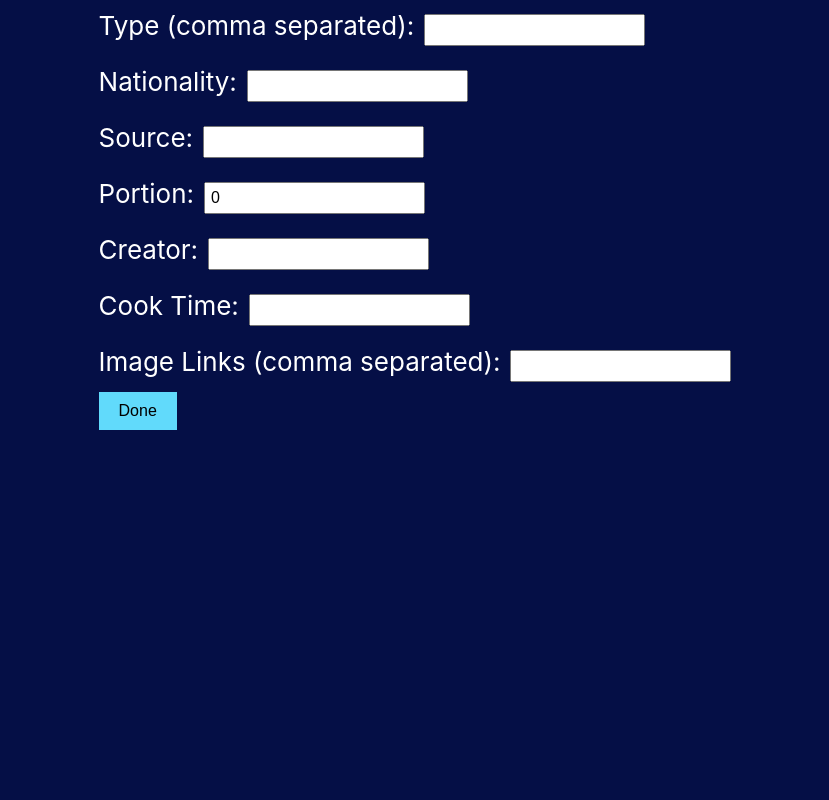
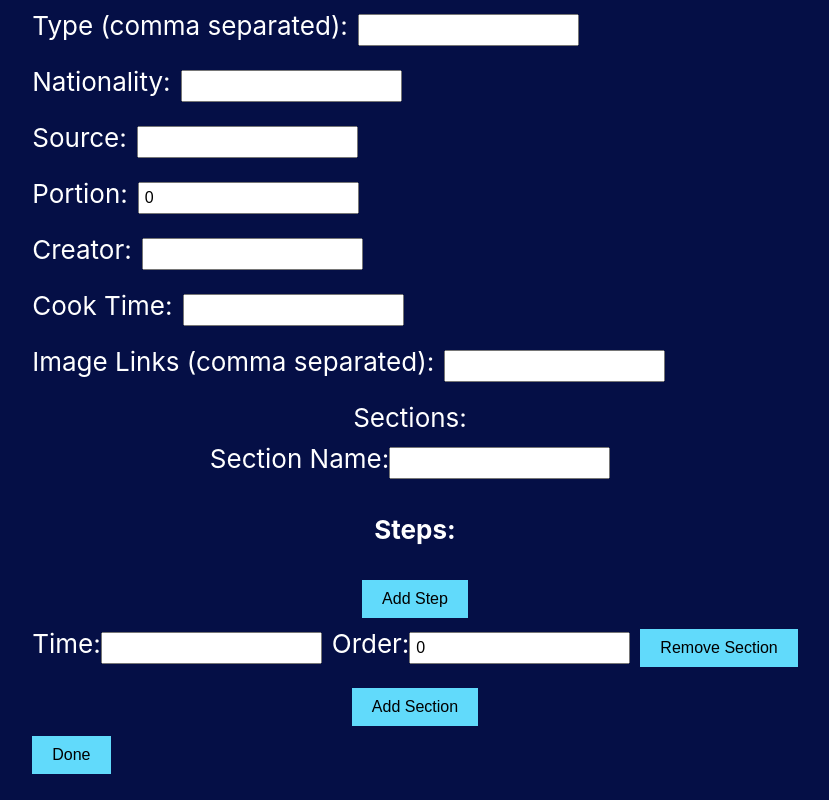
Before and after one commit to Sprytte/recipes-fe, a React (Create React App) app: page /add-recipe in a window 1280 px wide. Shown: the part 453-1253 px from the top of the page, without its empty margins (225-1054 px from the left). Before the commit the page ends 941 px from the top, so only its background shows below. Built offline with nearby package versions, Linux system fonts and the light colour scheme.

Commit message:
add recipe functional!

```diff
--- a/src/Pages/AddRecipe.js
+++ b/src/Pages/AddRecipe.js
@@ -11,7 +11,8 @@ const AddRecipe = () => {
           portion: 0,
           creator: '',
           cookTime: '',
-          imageLinks: ''
+          imageLinks: '',
+          sections: [{name: '', steps: [], time: '', order: 0}]
         });
 
         const handleChange = (e) => {
@@ -28,29 +29,85 @@ const AddRecipe = () => {
           newIngredients[index][name] = value;
           setFormData({ ...formData, ingredients: newIngredients });
         };
-
         const handleAddIngredient = () => {
           setFormData({
             ...formData,
             ingredients: [...formData.ingredients, { quantity: '', ingredient: '' }]
           });
         };
-
         const handleRemoveIngredient = (index) => {
           const newIngredients = formData.ingredients.filter((_, i) => i !== index);
           setFormData({ ...formData, ingredients: newIngredients });
+        };
+
+
+        const handleSectionChange = (index, event) => {
+          const { name, value } = event.target;
+          const newSections = [...formData.sections];
+          newSections[index][name] = value;
+          setFormData({...formData, sections: newSections});
+        };
+        const handleAddSection = () => {
+          setFormData({
+            ...formData,
+            sections: [...formData.sections, {name: '', steps: [''], time: '', order: 0}]
+          });
+        };
+        const handleRemoveSection = (index) => {
+          const newSections = formData.sections.filter((_, i) => i !== index);
+          setFormData({ ...formData, sections: newSections });
+        };
+
+        const handleStepChange = (sectionIndex, stepIndex, event) => {
+          const { value } = event.target;
+          const updatedFormData = { ...formData };
+          updatedFormData.sections[sectionIndex].steps[stepIndex] = value;
+          setFormData(updatedFormData);
+        };
+        const handleAddStep = (sectionIndex) => {
+          const updatedSections = [...formData.sections]
+          updatedSections[sectionIndex] = {
+            ...updatedSections[sectionIndex],
+            steps: [...updatedSections[sectionIndex].steps, '']
+          }
+          setFormData({...formData,
+            sections: updatedSections});
+        };
+        const handleRemoveStep = (sectionIndex, stepIndex) => {
+          const newSections = [...formData.sections];
+          newSections[sectionIndex].steps = newSections[sectionIndex].steps.filter((_, index) => index !== stepIndex);
+          setFormData({ ...formData, sections: newSections });
         };
 
         const handleSubmit = (e) => {
           e.preventDefault();
           const data = {
             ...formData,
-            ingredients: formData.ingredients.map(item => `${item.quantity};${item.ingredient}`),
+            ingredients: formData.ingredients.map(item => `${item.quantity}^${item.ingredient}`),
             type: formData.type.split(',').map(item => item.trim()),
-            imageLinks: formData.imageLinks.split(',').map(item => item.trim())
+            imageLinks: formData.imageLinks.split(',').map(item => item.trim()),
+            // sectionRequestDTOs: formData.sections
           };
-          console.log(data);
-          // Here you can send 'data' to your backend server
+
+          console.log(data)
+          fetch(`http://localhost:8080/recipes`, { method: "POST",
+            body: JSON.stringify({
+              name: data.name,
+              ingredients: data.ingredients,
+              type: data.type,
+              nationality: data.nationality,
+              source: data.source,
+              portion: data.portion,
+              creator:data.creator,
+              cookTime: data.cookTime,
+              imageLinks: data.imageLinks,
+              sectionRequestDTOs: data.sections
+            }),
+            headers: {
+                "Content-type": "application/json; charset=UTF-8"
+            }
+        })
+        .then(response => console.log(response))
         };
 
         return (
@@ -115,6 +172,65 @@ const AddRecipe = () => {
                               <label>Image Links (comma separated):</label>
                               <input type="text" name="imageLinks" value={formData.imageLinks} onChange={handleChange} />
                               </div>
+                              <div>
+                                <label>Sections:</label>
+                                {formData.sections.map((section, index) => (
+                                <div key={index} style={{ marginBottom: '20px' }}>
+                                  <label>
+                                    Section Name:
+                                    <input
+                                      type="text"
+                                      name="name"
+                                      value={section.name}
+                                      onChange={(event) => handleSectionChange(index, event)}
+                                    />
+                                  </label>
+                                  <div style={{ marginTop: '10px' }}>
+                                    <h4>Steps:</h4>
+                                    {section.steps.map((step, stIndex) => (
+                                      <div key={stIndex}>
+                                        <label>
+                                          Step {stIndex + 1}:
+                                          <input
+                                            type="text"
+                                            name="step"
+                                            placeholder="Step"
+                                            value={step}
+                                            onChange={(event) => handleStepChange(index, stIndex, event)}
+                                          />
+                                        </label>
+                                        <button type="button" onClick={() => handleRemoveStep(index, stIndex)}>Remove Step</button>
+                                      </div>
+                                    ))}
+                                    <button type="button" onClick={() => handleAddStep(index)}>
+                                      Add Step
+                                    </button>
+                                  </div>
+                                  <label>
+                                    Time:
+                                    <input
+                                      type="text"
+                                      name="time"
+                                      value={section.time}
+                                      onChange={(event) => handleSectionChange(index, event)}
+                                    />
+                                  </label>
+                                  <label>
+                                    Order:
+                                    <input
+                                      type="number"
+                                      name="order"
+                                      value={section.order}
+                                      onChange={(event) => handleSectionChange(index, event)}
+                                    />
+                                  </label>
+                                  <button type="button" onClick={() => handleRemoveSection(index)}>
+                                    Remove Section
+                                  </button>
+                                </div>
+                              ))}
+                                <button type="button" onClick={handleAddSection}>Add Section</button>
+                              </div>
                               <button type="submit">Done</button>
                          </form>
                </div>
--- a/src/Pages/RecipeDetails.js
+++ b/src/Pages/RecipeDetails.js
@@ -63,7 +63,7 @@ const RecipeDetails = () => {
             <h3>Ingredients</h3>
             {recipe && recipe.ingredients && recipe.ingredients.map((ingredient,nb) => (
               <p className='recipe-card-row'>
-                {(nb+1)}.&nbsp;{(ingredient.split(" ")[0]) * (portion / recipe.portion)} {ingredient.slice(1)}
+                {(nb+1)}.&nbsp;{(ingredient.split("^")[0]) * (portion / recipe.portion)} {ingredient.split("^")[1]}
                 </p>
             ))}
           </div>
```
Lines whose indentation alone changed are shown as unchanged.
